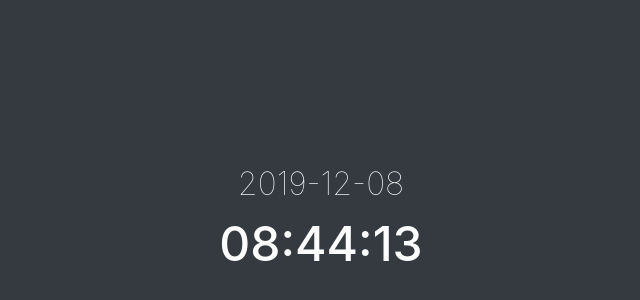
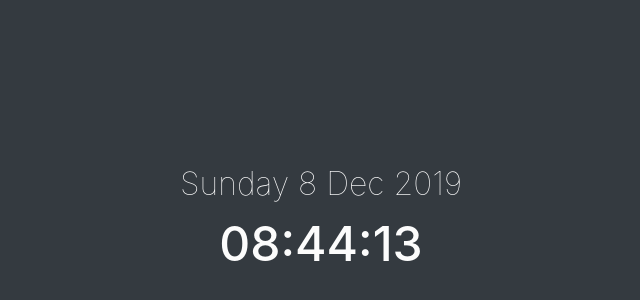
Before and after one commit to sallyerisman/dateAndTime, a plain HTML site: page index.html in a window 1280 px wide. Shown: the part 180-480 px from the top of the page, without its empty margins (319-959 px from the left). Drawn offline with nearby package versions, Linux system fonts and the light colour scheme.

Commit message:
Added weekday and seperated each date element by ID.

```diff
--- a/index.html
+++ b/index.html
@@ -22,8 +22,7 @@
 	<div id="clock-wrapper">
 		<div id="clock">
 			<div id="date" class="text-center">
-				2019-12-06
-				<!-- <span id="weekday">Friday</span> <span id="dayOfMonth">6</span> <span id="month">Dec</span> <span id="year">2019</span> -->
+				<span id="weekday"></span> <span id="dayOfMonth"></span> <span id="month"></span> <span id="year"></span>
 			</div>
 			<div id="time" class="text-center">
 				13:37:00
--- a/script.js
+++ b/script.js
@@ -3,11 +3,23 @@
 const clockEl = document.querySelector('#clock');
 const dateEl = document.querySelector('#date');
 const timeEl = document.querySelector('#time');
+const weekday = document.querySelector('#weekday');
+const dayOfMonth = document.querySelector('#dayOfMonth');
+const month = document.querySelector('#month');
+const year = document.querySelector('#year');
 
 const updateClock = () => {
-	dateEl.innerHTML = moment().format('YYYY-MM-DD');
-	timeEl.innerHTML = moment().format('HH:mm:ss');
+    // dateEl.innerHTML = moment().format('YYYY-MM-DD');
+    weekday.innerHTML = moment().format('dddd');
+    dayOfMonth.innerHTML = moment().format('D');
+    month.innerHTML = moment().format('MMM');
+    year.innerHTML = moment().format('YYYY');
+
+
+
+    timeEl.innerHTML = moment().format('HH:mm:ss');
 }
+
 
 updateClock();
 const secondTicker = setInterval(updateClock, 1000);
```
